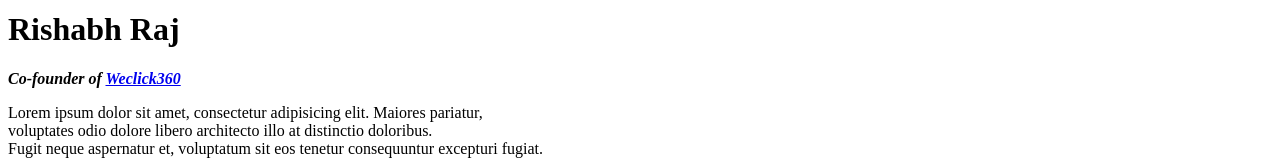
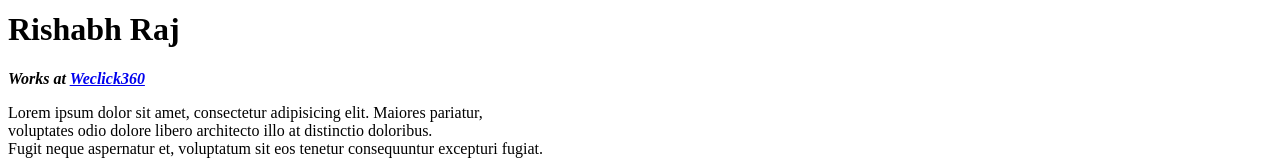
Before and after one commit to rishabh1724/website, a plain HTML site: page index.html in a window 1280 px wide. Shown: the part 222-382 px from the top of the page. Drawn offline with Linux system fonts and the light colour scheme.

Commit message:
work update

```diff
--- a/index.html
+++ b/index.html
@@ -10,7 +10,7 @@
   <img src="https://rishabhraj.info/wp-content/uploads/elementor/thumbs/IMG20181222215238-1-or9elbyok04r8qynhk7z92s7y1vswwzsm1a98gtnqo.jpg" height="200" alt="Rishabh profile picture">
   </body>
   <h1>Rishabh Raj</h1>
-  <p><em><strong>Co-founder of <a href="https://www.weclick360.com/">Weclick360</a></strong></em></p>
+  <p><em><strong>Works at <a href="https://www.weclick360.com/">Weclick360</a></strong></em></p>
   <p>
     Lorem ipsum dolor sit amet, consectetur adipisicing elit. Maiores pariatur,<br> voluptates odio dolore libero architecto illo at distinctio doloribus.<br> Fugit neque aspernatur et, voluptatum sit eos tenetur consequuntur excepturi fugiat.</p>
   <hr size="3" noshade>
```
